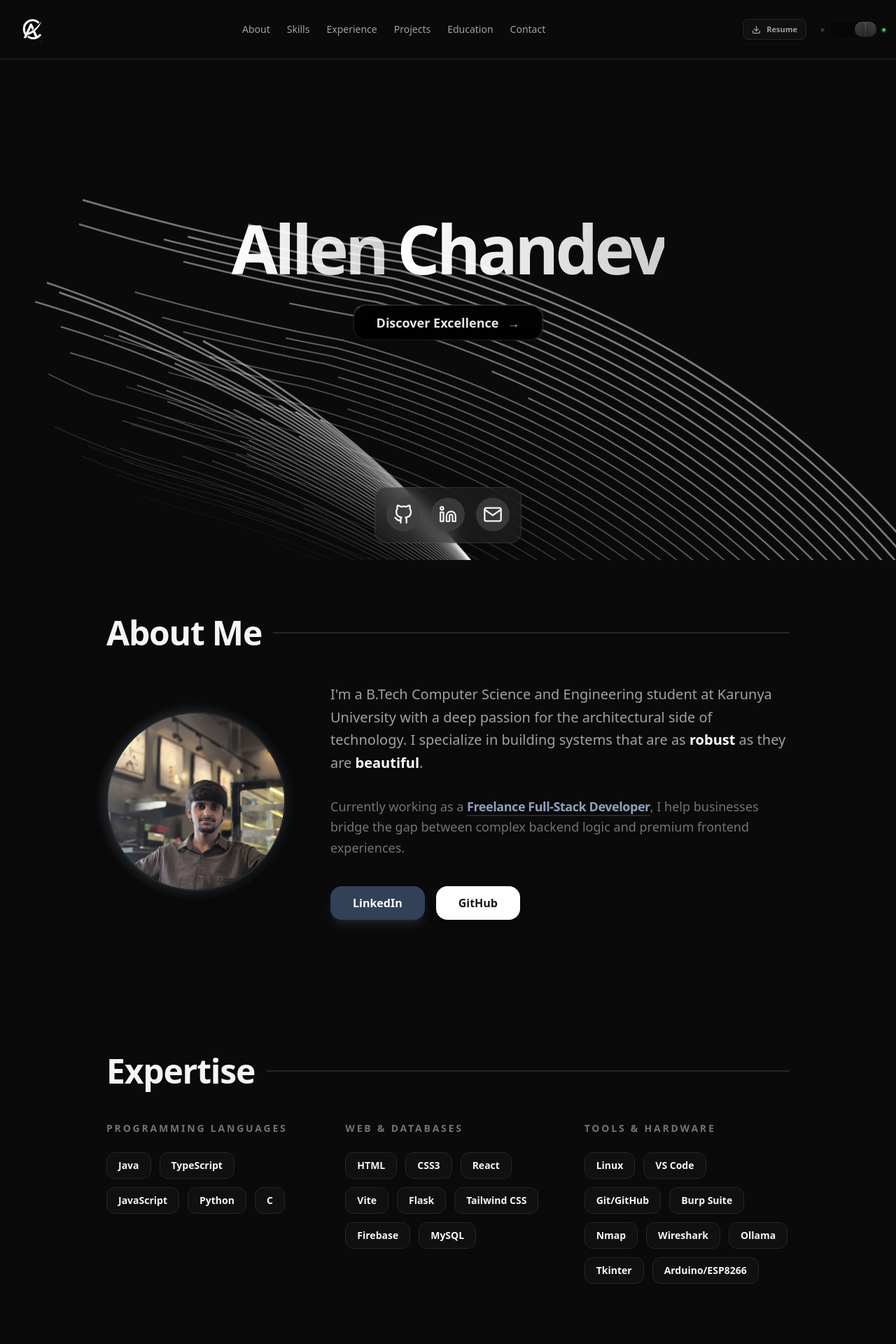
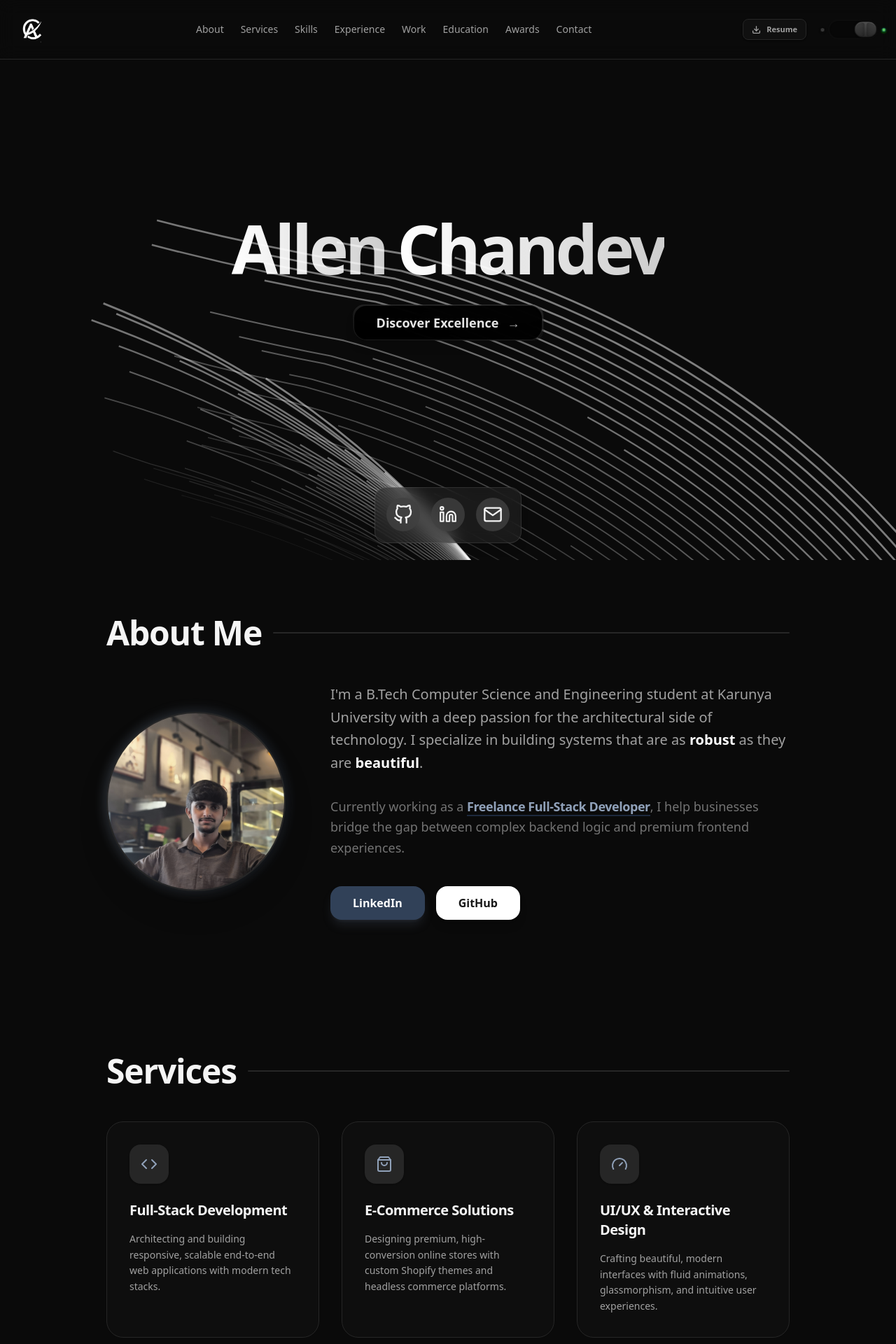
Before and after one commit to allenchandev25-del/allenchandev_portfolio, a React (Vite) app: page / in a window 1280 px wide. Shown: the top 1920 px of the page at 70% size. Built offline with nearby package versions, Linux system fonts and the light colour scheme.

Commit message:
Update App.tsx

```diff
--- a/src/App.tsx
+++ b/src/App.tsx
@@ -152,6 +152,103 @@ const Section = ({ id, title, children, className = "" }: { id: string, title: s
   </motion.section>
 );
 
+const ServicesSection = () => (
+  <Section id="services" title="Services">
+    <div className="grid gap-8 md:grid-cols-3">
+      {services.map((service, idx) => (
+        <div key={idx} className="p-8 rounded-3xl border border-neutral-200 dark:border-neutral-800 bg-neutral-50/50 dark:bg-neutral-900/30 group hover:border-slate-300 dark:hover:border-slate-700 transition-all duration-500">
+          <div className="p-4 bg-white dark:bg-neutral-800 rounded-2xl w-fit mb-6 shadow-sm group-hover:scale-110 transition-transform text-slate-600 dark:text-slate-400">
+            {service.icon}
+          </div>
+          <h3 className="text-xl font-bold mb-4 tracking-tight">{service.title}</h3>
+          <p className="text-neutral-600 dark:text-neutral-400 leading-relaxed text-sm">
+            {service.description}
+          </p>
+        </div>
+      ))}
+    </div>
+  </Section>
+);
+
+const AchievementsSection = () => (
+  <Section id="achievements" title="Achievements">
+    <div className="grid gap-6 md:grid-cols-2">
+      {achievements.map((item, index) => (
+        <div key={index} className="p-8 rounded-3xl border border-neutral-200 dark:border-neutral-800 bg-neutral-50/50 dark:bg-neutral-900/30 group hover:border-blue-500/30 transition-all duration-500">
+          <div className="flex justify-between items-start mb-6">
+            <div className="p-3 bg-white dark:bg-neutral-800 rounded-2xl shadow-sm group-hover:scale-110 transition-transform">
+              <svg xmlns="http://www.w3.org/2000/svg" width="24" height="24" viewBox="0 0 24 24" fill="none" stroke="currentColor" strokeWidth="2" strokeLinecap="round" strokeLinejoin="round" className="text-slate-600 dark:text-slate-400">
+                <path d="M12 15l8.38-4.68a2 2 0 0 0 1.14-1.63L22 4.41l-9 4.38-9-4.38-1 4.28a2 2 0 0 0 1.14 1.63L12 15z"></path>
+                <path d="M12 15v7"></path>
+              </svg>
+            </div>
+            <span className="text-[10px] font-black uppercase tracking-widest text-neutral-400 px-3 py-1 bg-white dark:bg-neutral-800 rounded-full">
+              {item.date}
+            </span>
+          </div>
+          <h3 className="font-bold text-xl mb-2 tracking-tight">{item.title}</h3>
+          <p className="text-neutral-600 dark:text-neutral-400 text-sm leading-relaxed">{item.description}</p>
+        </div>
+      ))}
+    </div>
+  </Section>
+);
+
+const SelectedWorks = () => {
+  return (
+    <Section id="work" title="Selected Works" className="max-w-7xl mx-auto px-6">
+      <div className="grid grid-cols-1 lg:grid-cols-2 gap-8">
+        {selectedWorks.map((work, idx) => (
+          <motion.div
+            key={idx}
+            initial={{ opacity: 0, y: 40 }}
+            whileInView={{ opacity: 1, y: 0 }}
+            viewport={{ once: true }}
+            transition={{ delay: idx * 0.1 }}
+            className="w-full shrink-0 group/card relative"
+          >
+            <div className="relative overflow-hidden rounded-[2.5rem] aspect-[16/10] shadow-2xl bg-neutral-100 dark:bg-neutral-900 mb-8 border border-neutral-200 dark:border-neutral-800 transition-all duration-500 group-hover/card:shadow-slate-500/10">
+              <div className="absolute top-8 left-8 z-20 text-7xl font-black text-white/10 group-hover/card:text-white/20 transition-colors pointer-events-none">
+                0{idx + 1}
+              </div>
+              <img src={work.image} alt={work.title} className="w-full h-full object-cover transition-all duration-1000 group-hover/card:scale-110" referrerPolicy="no-referrer" />
+              <div className="absolute inset-0 bg-gradient-to-t from-black/90 via-black/20 to-transparent opacity-0 group-hover/card:opacity-100 transition-opacity duration-500" />
+              <div className="absolute bottom-8 left-8 flex flex-wrap gap-2 translate-y-4 opacity-0 group-hover/card:translate-y-0 group-hover/card:opacity-100 transition-all duration-500 z-30">
+                {work.tech.slice(0, 3).map((t, i) => (
+                  <span key={i} className="px-3 py-1.5 bg-white/20 backdrop-blur-md border border-white/30 rounded-full text-[10px] font-black text-white uppercase tracking-widest">{t}</span>
+                ))}
+              </div>
+            </div>
+            <div className="px-4">
+              <div className="flex items-center justify-between mb-4">
+                <h3 className="text-2xl md:text-3xl font-bold tracking-tight group-hover/card:text-slate-600 dark:group-hover/card:text-slate-400 transition-colors">{work.title}</h3>
+                <div className="flex gap-3">
+                  {work.link && (
+                    <a href={work.link} target="_blank" rel="noopener noreferrer" className="p-3 bg-neutral-100 dark:bg-neutral-800 rounded-2xl hover:bg-slate-700 hover:text-white transition-all shadow-sm" title="Live Demo">
+                      <svg xmlns="http://www.w3.org/2000/svg" width="20" height="20" viewBox="0 0 24 24" fill="none" stroke="currentColor" strokeWidth="2" strokeLinecap="round" strokeLinejoin="round"><path d="M18 13v6a2 2 0 0 1-2 2H5a2 2 0 0 1-2-2V8a2 2 0 0 1 2-2h6"></path><polyline points="15 3 21 3 21 9"></polyline><line x1="10" y1="14" x2="21" y2="3"></line></svg>
+                    </a>
+                  )}
+                  {work.github && (
+                    <a href={work.github} target="_blank" rel="noopener noreferrer" className="p-3 bg-neutral-100 dark:bg-neutral-800 rounded-2xl hover:bg-neutral-900 dark:hover:bg-white hover:text-white dark:hover:text-black transition-all shadow-sm" title="View Source">
+                      <svg xmlns="http://www.w3.org/2000/svg" width="20" height="20" viewBox="0 0 24 24" fill="none" stroke="currentColor" strokeWidth="2" strokeLinecap="round" strokeLinejoin="round"><path d="M15 22v-4a4.8 4.8 0 0 0-1-3.02c3.14-.35 6.44-1.54 6.44-7A5.44 5.44 0 0 0 20 4.77 5.07 5.07 0 0 0 19.91 1S18.73.65 16 2.48a13.38 13.38 0 0 0-7 0C6.27.65 5.09 1 5.09 1A5.07 5.07 0 0 0 5 4.77a5.44 5.44 0 0 0-1.5 3.78c0 5.42 3.3 6.61 6.44 7A3.37 3.37 0 0 0 9 18.13V22"></path></svg>
+                    </a>
+                  )}
+                </div>
+              </div>
+              <p className="text-lg text-neutral-600 dark:text-neutral-400 mb-8 leading-relaxed line-clamp-2 group-hover/card:line-clamp-none transition-all duration-500">{work.description}</p>
+              <div className="flex flex-wrap gap-2.5">
+                {work.tech.map((t, i) => (
+                  <span key={i} className="text-[11px] px-3 py-1.5 bg-neutral-50 dark:bg-neutral-900 border border-neutral-200 dark:border-neutral-800 rounded-xl font-black uppercase tracking-widest text-neutral-400 group-hover/card:text-neutral-900 dark:group-hover/card:text-neutral-200 transition-all">{t}</span>
+                ))}
+              </div>
+            </div>
+          </motion.div>
+        ))}
+      </div>
+    </Section>
+  );
+};
+
 const FeaturedProjects = () => {
   return (
     <Section id="projects" title="Featured Projects" className="max-w-7xl mx-auto px-6">
@@ -281,10 +378,12 @@ export default function App() {
         </div>
         <nav className="hidden md:flex items-center gap-6 text-sm font-medium text-neutral-600 dark:text-neutral-400">
           <a href="#about" className="hover:text-neutral-900 dark:hover:text-white transition-colors">About</a>
+          <a href="#services" className="hover:text-neutral-900 dark:hover:text-white transition-colors">Services</a>
           <a href="#skills" className="hover:text-neutral-900 dark:hover:text-white transition-colors">Skills</a>
           <a href="#experience" className="hover:text-neutral-900 dark:hover:text-white transition-colors">Experience</a>
-          <a href="#projects" className="hover:text-neutral-900 dark:hover:text-white transition-colors">Projects</a>
+          <a href="#work" className="hover:text-neutral-900 dark:hover:text-white transition-colors">Work</a>
           <a href="#education" className="hover:text-neutral-900 dark:hover:text-white transition-colors">Education</a>
+          <a href="#achievements" className="hover:text-neutral-900 dark:hover:text-white transition-colors">Awards</a>
           <a href="#contact" className="hover:text-neutral-900 dark:hover:text-white transition-colors">Contact</a>
         </nav>
         <div className="flex items-center gap-1">
@@ -346,6 +445,8 @@ export default function App() {
           </div>
         </Section>
 
+        <ServicesSection />
+
         <Section id="skills" title="Expertise">
           <div className="grid gap-12 md:grid-cols-3">
             {skillCategories.map((category, index) => (
@@ -401,6 +502,8 @@ export default function App() {
         </Section>
       </div>
 
+      <SelectedWorks />
+
       <FeaturedProjects />
 
       <div className="max-w-5xl mx-auto px-6 space-y-48 py-20">
@@ -425,6 +528,8 @@ export default function App() {
             ))}
           </div>
         </Section>
+
+        <AchievementsSection />
 
         <Section id="contact" title="Get In Touch" className="text-center !mb-40">
           <div className="max-w-2xl mx-auto">
```
